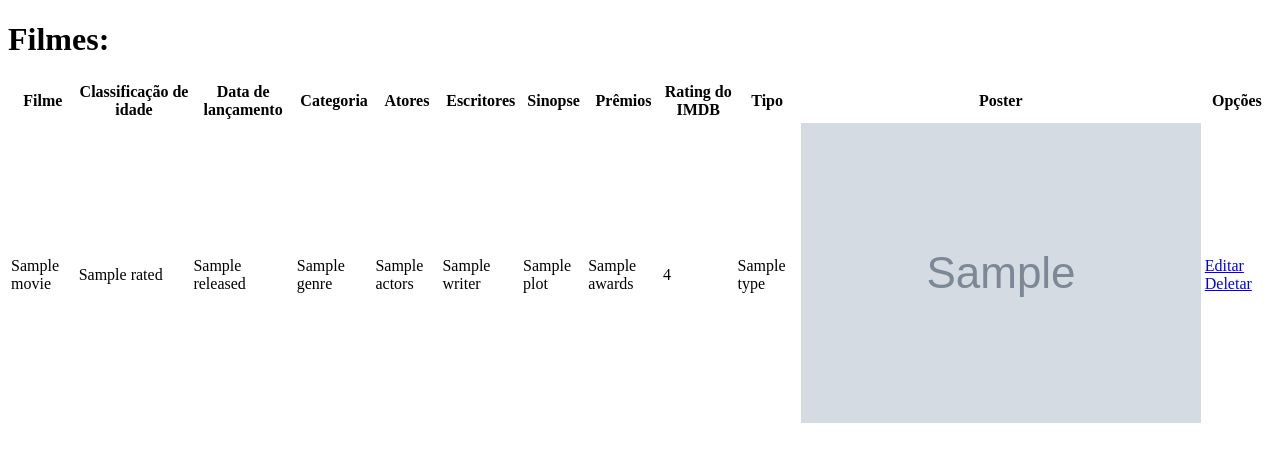
After one commit to thiagolyra1/wsBackend-Fabrica25.1, a Django app: template djangoapp/movies/templates/movies/pages/moviesList.html in a window 1280 px wide. The commit adds this page. Shown: the top 462 px of the page. Run offline with Django 5.2, Linux system fonts and the light colour scheme; the template is opened without the code that fills it: most values are stand-ins (such as "Sample title", 1, 10 or a date in 2020); grey boxes marked "Sample" are stand-in pictures.

Commit message:
:sparkles: feat: Criando novas templates e ataulizando outras

```diff
--- a/djangoapp/movies/templates/movies/pages/index.html
+++ b/djangoapp/movies/templates/movies/pages/index.html
@@ -1,5 +1,6 @@
 {% extends 'movies/base.html' %}
 
 {% block content %}
-    <h1>Olá mundo</h1>
+    <h1>Meu index </h1>
+
 {% endblock content %}
--- /dev/null
+++ b/djangoapp/movies/templates/movies/pages/moviesList.html
@@ -0,0 +1,55 @@
+{% extends 'movies/base.html' %}
+
+{% block content %}
+    {% if movies_list %}
+        <h1>Filmes:</h1>
+        <table>
+            <tr>
+                <th>Filme</th>
+                <th>Classificação de idade</th>
+                <th>Data de lançamento</th>
+                <th>Categoria</th>
+                <th>Atores</th>
+                <th>Escritores</th>
+                <th>Sinopse</th>
+                <th>Prêmios</th>
+                <th>Rating do IMDB</th>
+                <th>Tipo</th>
+                <th>Poster</th>
+                <th>Opções</th>
+            </tr>
+        {% for movie in movies_list %}
+            <tr>
+                <td>{{ movie.Title }}</td>
+                <td>{{ movie.Rated }}</td>
+                <td>{{ movie.Released }}</td>
+                <td>{{ movie.Genre }}</td>
+                <td>{{ movie.Actors }}</td>
+                <td>{{ movie.Writer }}</td>
+                <td>{{ movie.Plot }}</td>
+                <td>{{ movie.Awards }}</td>
+                <td>{{ movie.imdbRating }}</td>
+                <td>{{ movie.Type }}</td>
+                <td>
+                {% if movie.Poster != "N/A" %}
+
+                        <img src="{{movie.Poster}}" alt="{{movie.Title}}" />
+                {% else %}
+                        <img src="https://png.pngtree.com/png-vector/20190820/ourmid/pngtree-no-image-vector-illustration-isolated-png-image_1694547.jpg" alt="Imagem não encontrada" />
+                {% endif %}
+                </td>
+
+                <td>
+                    <a href="{% url 'movies:atualizar' pk=movie.id %}">Editar</a>
+                    {% comment %} <a href="{% url 'endereco:detalhes' pk=movie.id %}">Detalhar</a>  {% endcomment %}
+                    <a href="{% url 'movies:deletar' pk=movie.id %}">Deletar</a>
+                </td>
+            </tr>
+        {% endfor %}
+        </table>
+        {% else %}
+        <h1>Nenhum filme para listar.</h1>
+    {% endif %}
+
+{% comment %} <button><a href="{% url 'endereco:criar' %}">Criar</a></button> {% endcomment %}
+{% endblock content %}
--- a/djangoapp/movies/templates/movies/partials/_head.html
+++ b/djangoapp/movies/templates/movies/partials/_head.html
@@ -4,4 +4,4 @@
 <meta name="viewport" content="width=device-width, initial-scale=1.0">
 <link rel="stylesheet" href="{% static 'movies/css/style.css' %}">
 
-<title>Document</title>
+<title>Projeto - Consumindo OMDb</title>
```
Also changed, not shown: djangoapp/movies/templates/movies/pages/moviesDelete.html (added, +11 -0 lines), djangoapp/movies/templates/movies/pages/moviesForm.html (added, +33 -0 lines), djangoapp/movies/templates/movies/pages/moviesSearch.html (added, +37 -0 lines).
